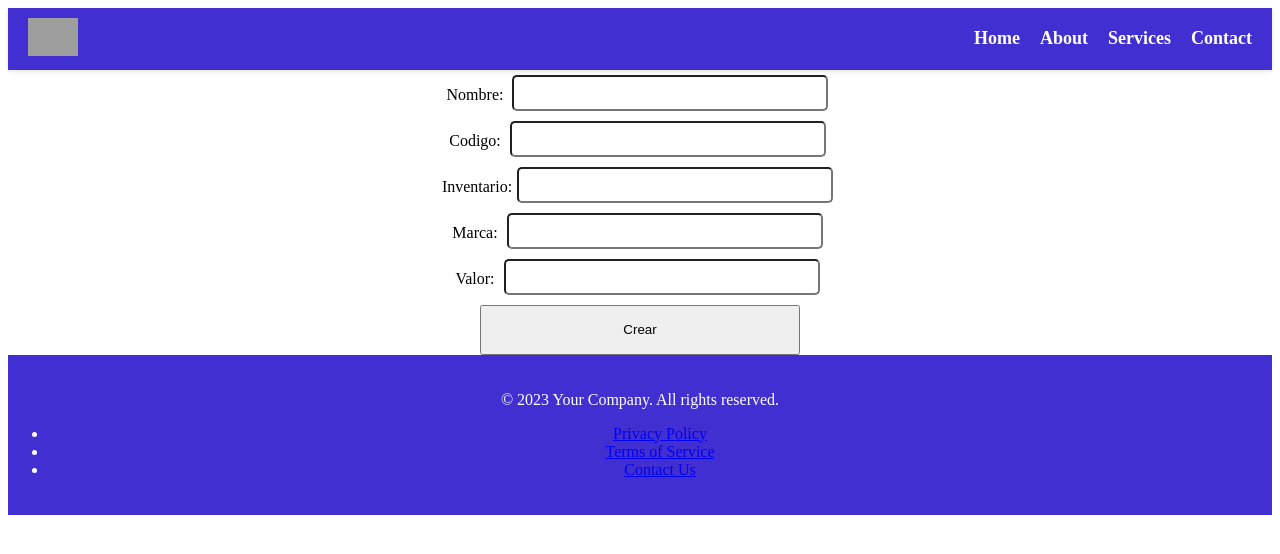
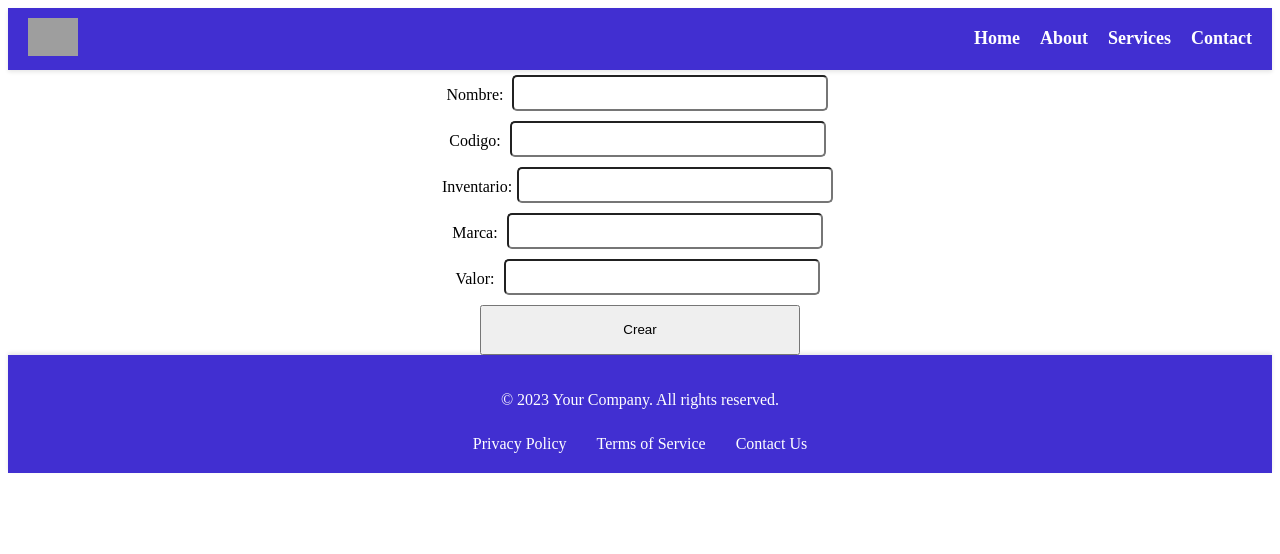
Before and after one commit to DilianCQ/fullstack, a React (Vite) app in the folder frontend/: page /create-product in a window 1280 px wide. Shown: the top 554 px of the page. Built offline with nearby package versions, Linux system fonts and the light colour scheme; grey boxes are pictures that could not be loaded.

Commit message:
Footer.css

```diff
--- a/frontend/src/Footer/Footer.css
+++ b/frontend/src/Footer/Footer.css
@@ -3,3 +3,33 @@
   color: white;
   padding: 20px 0;
   text-align: center;
+  box-shadow: 0 -2px 4px rgba(0, 0, 0, 0.1);
+}
+
+.footer-content {
+  display: flex;
+  flex-direction: column;
+  align-items: center;
+}
+
+.footer-menu {
+  list-style: none;
+  display: flex;
+  margin: 10px 0 0;
+  padding: 0;
+}
+
+.footer-item {
+  margin: 0 15px;
+}
+
+.footer-item a {
+  text-decoration: none;
+  color: white;
+  font-size: 16px;
+  transition: color 0.3s;
+}
+
+.footer-item a:hover {
+  color: #ffcc00;
+}
```
